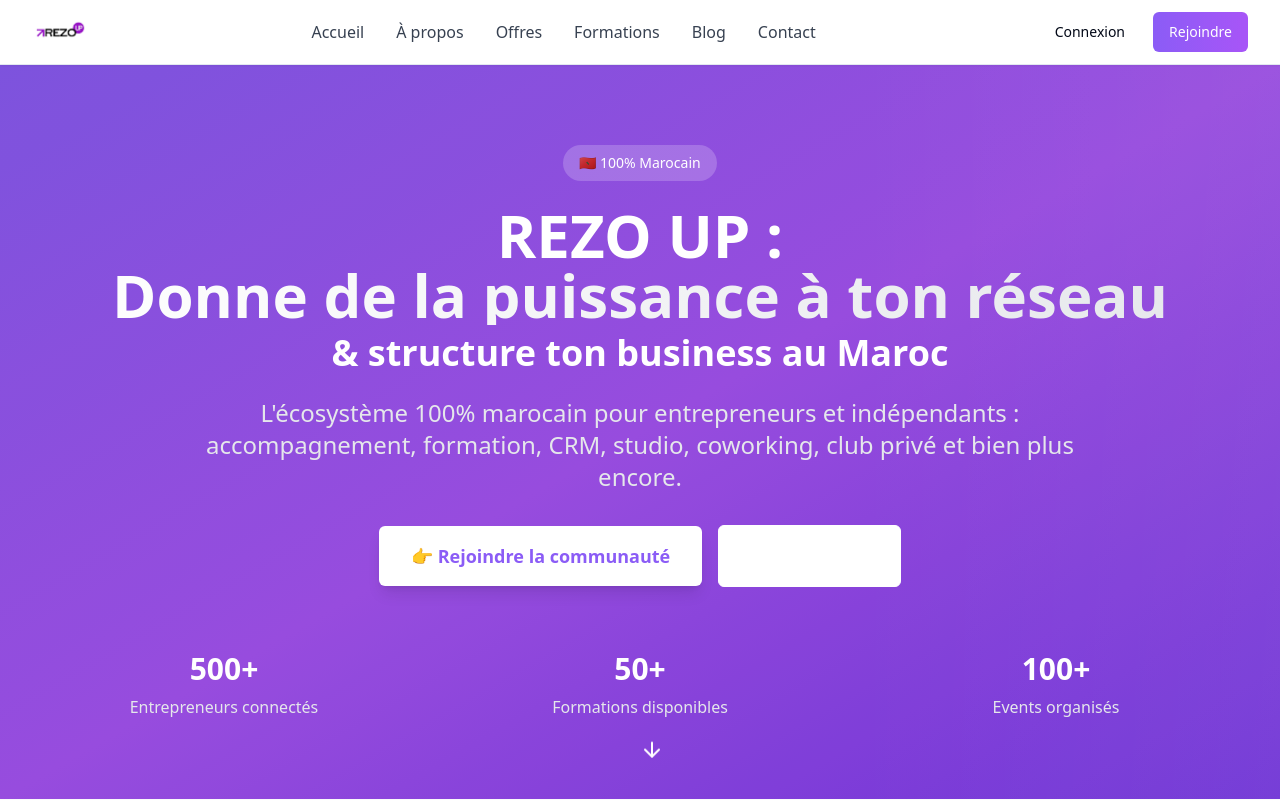
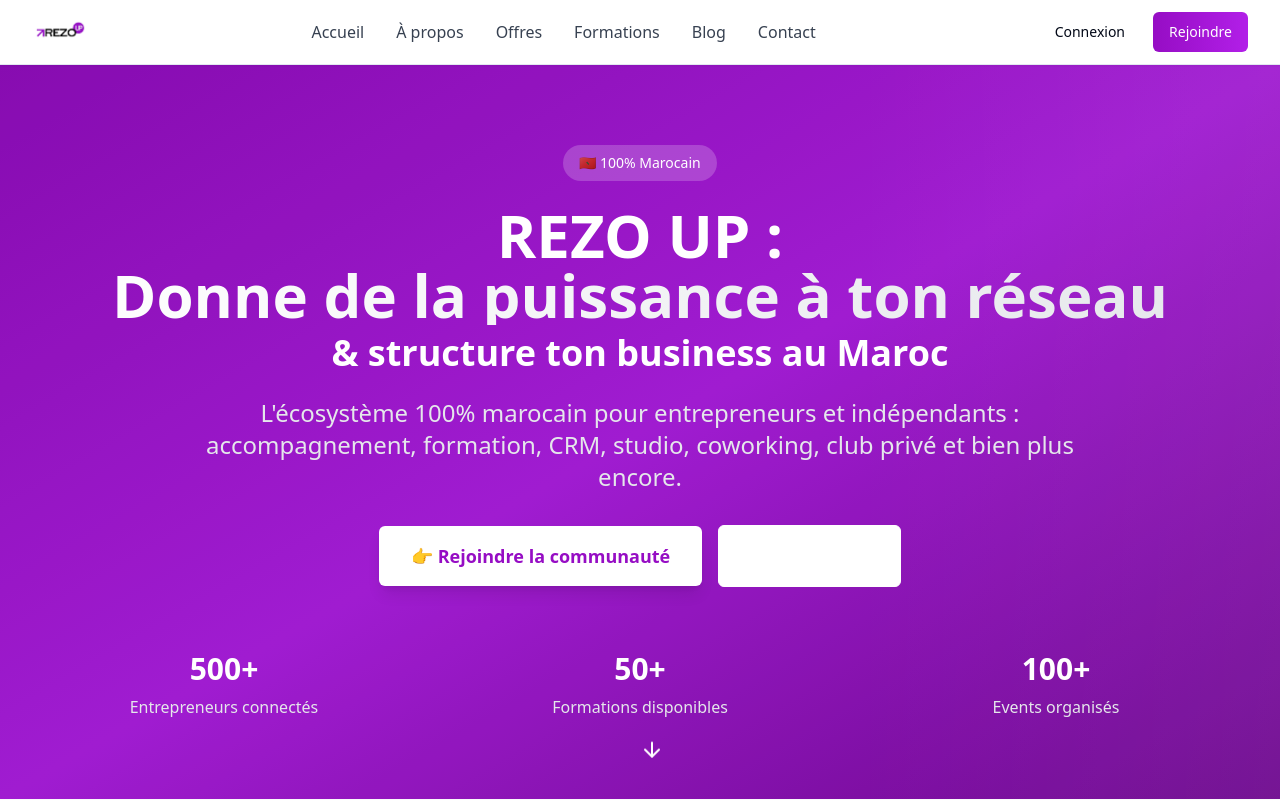
Before and after one commit to REZO-UP/rezo-up, a React (Vite) app: page / in a window 1280 px wide. Shown: the top 800 px of the page. Built offline with nearby package versions, Linux system fonts and the light colour scheme.

Commit message:
Refactor: Update color palette
Update the color palette with the provided logo color and black color.

```diff
--- a/src/pages/Formations.tsx
+++ b/src/pages/Formations.tsx
@@ -1,9 +1,10 @@
-
 import Header from '@/components/Header';
 import Footer from '@/components/Footer';
 import { Button } from '@/components/ui/button';
 import { Card, CardContent, CardDescription, CardHeader, CardTitle } from '@/components/ui/card';
 import { Badge } from '@/components/ui/badge';
+import { Label } from '@/components/ui/label';
+import { Input } from '@/components/ui/input';
 import { BookOpen, Clock, Play, Download } from 'lucide-react';
 import { useNavigate } from 'react-router-dom';
 
--- a/tailwind.config.ts
+++ b/tailwind.config.ts
@@ -26,7 +26,7 @@ export default {
 				background: 'hsl(var(--background))',
 				foreground: 'hsl(var(--foreground))',
 				primary: {
-					DEFAULT: '#8B5CF6',
+					DEFAULT: '#960dc4',
 					foreground: 'white'
 				},
 				secondary: {
@@ -64,10 +64,10 @@ export default {
 					ring: 'hsl(var(--sidebar-ring))'
 				},
 				rezo: {
-					purple: '#8B5CF6',
-					'purple-dark': '#7C3AED',
-					'purple-light': '#A855F7',
-					black: '#1F2937'
+					purple: '#960dc4',
+					'purple-dark': '#7A0A9E',
+					'purple-light': '#B21FE8',
+					black: '#000000'
 				}
 			},
 			borderRadius: {
```
